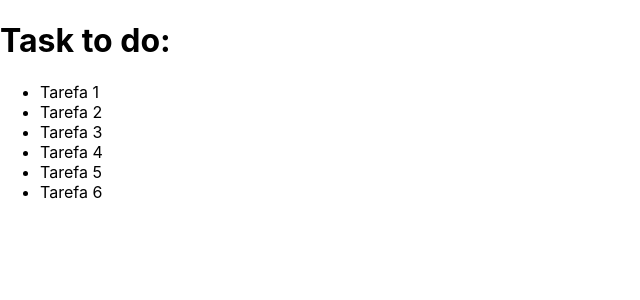
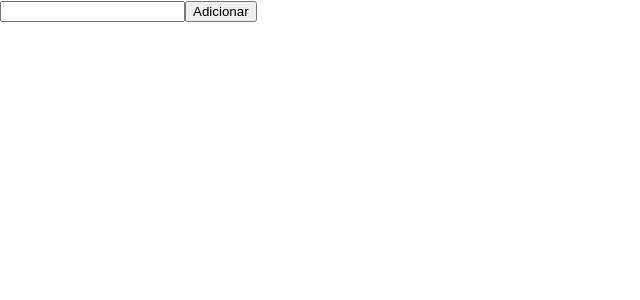
Before and after one commit to guipaterlini/task-app, a React (Create React App) app: page / in a window 1280 px wide. Shown: the top 300 px of the page, without its empty margins (0-640 px from the left). Built offline with nearby package versions, Linux system fonts and the light colour scheme.

Commit message:
Implement improvements for AddTask and TaskList
- Refactor AddTask to handle input and button functionality
- Update TaskList to display tasks from lifted state in App.js
- Clarify naming conventions to avoid ambiguity

```diff
--- a/src/App.js
+++ b/src/App.js
@@ -1,9 +1,18 @@
+import { useState } from "react";
+import AddTask from "./components/AddTask";
 import TaskList from "./components/TaskList";
 
 function App() {
+  const [tasks, setTasks] = useState([]);
+
+  const addNewTask = (newTask) => {
+    setTasks((prevTasks) => [...prevTasks, newTask]);
+  };
+
   return (
     <div>
-      <TaskList />
+      <AddTask onAdd={addNewTask} />
+      <TaskList tasks={tasks} />
     </div>
   );
 }
--- a/src/components/AddTask.js
+++ b/src/components/AddTask.js
@@ -0,0 +1,23 @@
+import { useState } from "react";
+
+export default function AddTask({ onAdd }) {
+  const [inputValue, setInputValue] = useState("");
+
+  const handleAdd = () => {
+    if (inputValue.trim()) {
+      onAdd(inputValue);
+      setInputValue("");
+    }
+  };
+
+  return (
+    <div>
+      <input
+        type="text"
+        value={inputValue}
+        onChange={(e) => setInputValue(e.target.value)}
+      />
+      <button onClick={handleAdd}>Adicionar</button>
+    </div>
+  );
+}
--- a/src/components/TaskList.js
+++ b/src/components/TaskList.js
@@ -1,23 +1,9 @@
-import { useState } from "react";
-
-export default function TaskList() {
-  const [tasks, setTasks] = useState([
-    "Tarefa 1",
-    "Tarefa 2",
-    "Tarefa 3",
-    "Tarefa 4",
-    "Tarefa 5",
-    "Tarefa 6",
-  ]);
-
+export default function TaskList({ tasks }) {
   return (
-    <div>
-      <h1>Task to do:</h1>
-      <ul>
-        {tasks.map((task, index) => (
-          <li key={index}>{task} </li>
-        ))}
-      </ul>
-    </div>
+    <ul>
+      {tasks.map((task, index) => (
+        <li key={index}>{task} </li>
+      ))}
+    </ul>
   );
 }
```
